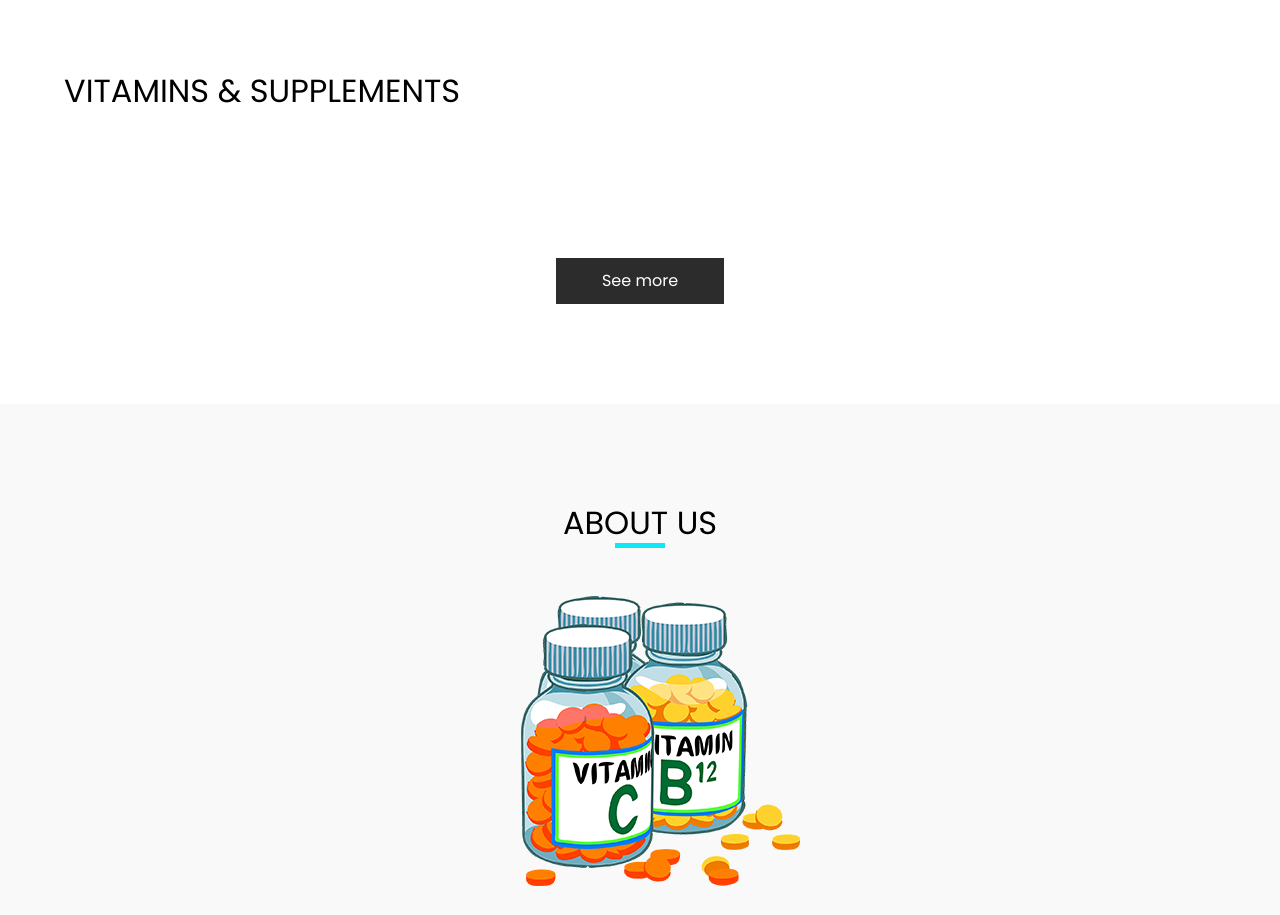
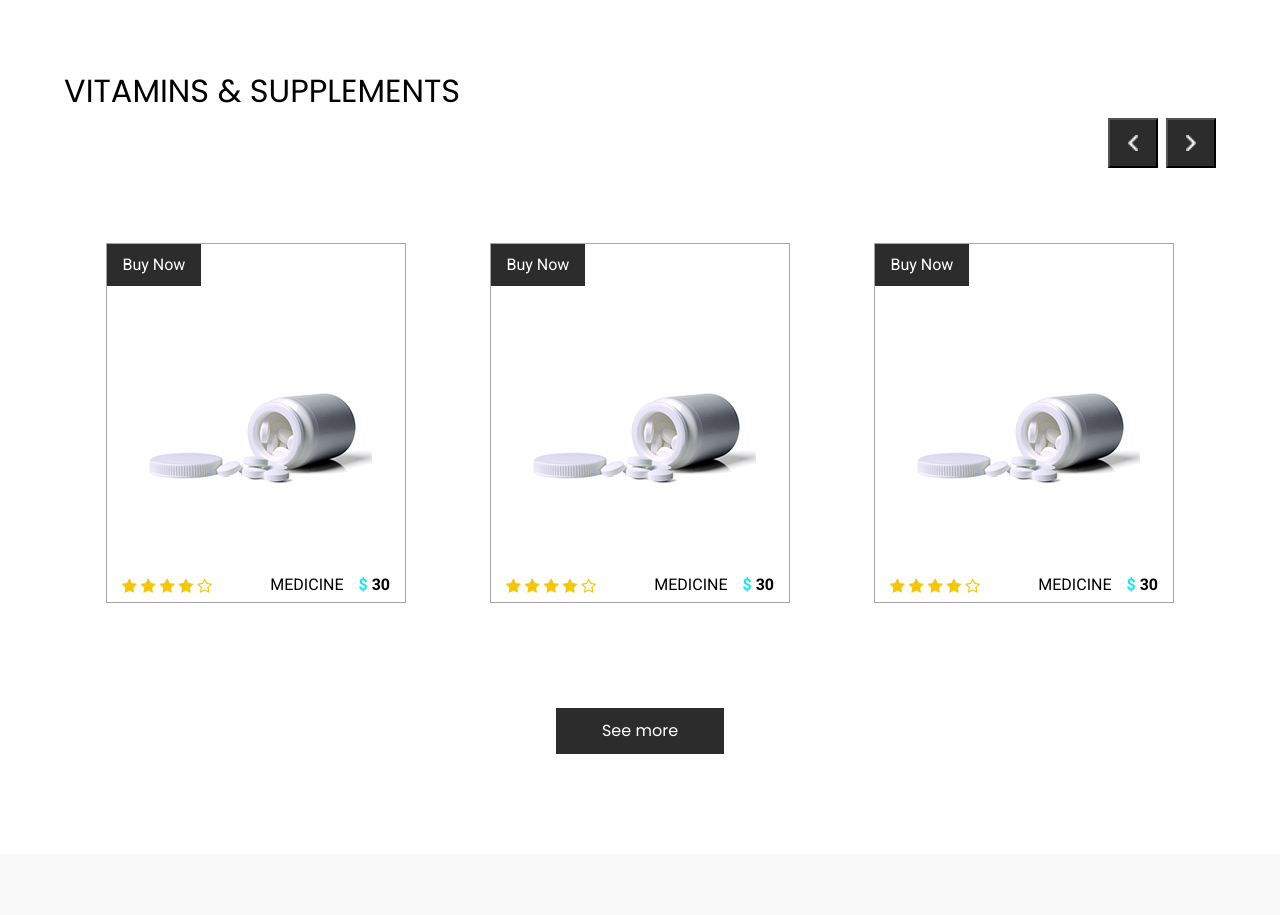
Before and after one commit to KingOfPlayer/WebTasarim, a plain HTML site: page index.html in a window 1280 px wide. Shown: the part 2859-3774 px from the top of the page. Drawn offline with nearby package versions, Linux system fonts and the light colour scheme.

Commit message:
seccond slider

```diff
--- a/index.html
+++ b/index.html
@@ -834,8 +834,12 @@
 
 
             </h2>
+            <div class="slider-controls">
+                <button type="button" class="VitaminsSupplements-prev slider-prev"></button>
+                <button type="button" class="VitaminsSupplements-next slider-next"></button>
+            </div>
             <div class="carousel-wrap layout_padding2">
-                <div class="owl-carousel owl-2">
+                <div class="VitaminsSupplements slider">
                     <div class="item">
                         <div class="box">
                             <div class="btn_container">
@@ -1304,13 +1308,13 @@
                 ]
             });
 
-            $('.MedicineHealthSlider').slick({
+            $('.VitaminsSupplements').slick({
                 slidesToShow: MedicineHealthSliderShowCount,
                 slidesToScroll: 1,
                 infinite: true,
                 mobileFirst: true,
-                prevArrow: '.MedicineHealthSlider-prev',
-                nextArrow: '.MedicineHealthSlider-next',
+                prevArrow: '.VitaminsSupplements-prev',
+                nextArrow: '.VitaminsSupplements-next',
                 responsive: [
                     {
                         breakpoint: 1440,
```
